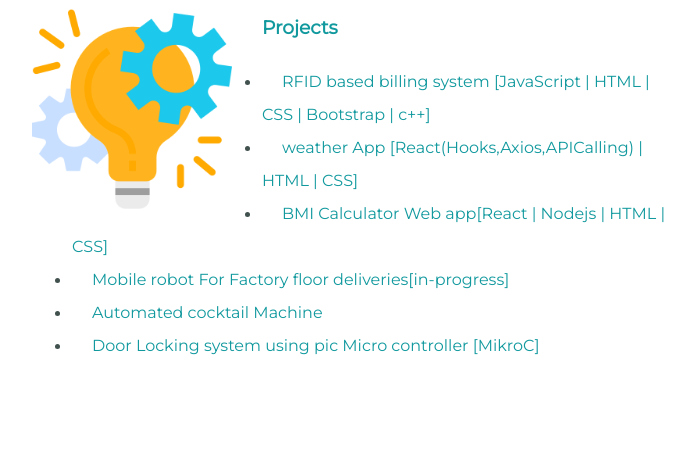
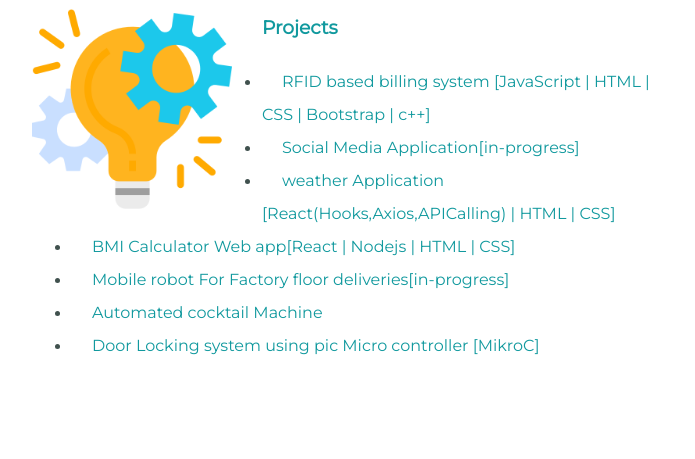
Before and after one commit to Yasirurasanjaya/portfolio, a plain HTML site: page index.html in a window 1280 px wide. Shown: the part 1920-2379 px from the top of the page, without its empty margins (288-983 px from the left). Drawn offline with Linux system fonts and the light colour scheme.

Commit message:
social app

```diff
--- a/index.html
+++ b/index.html
@@ -55,7 +55,10 @@
                 <ul>
                     <li><a class="rfid" href="https://github.com/Yasirurasanjaya/RFID_based_Billing_System.git">RFID
                             based billing system [JavaScript | HTML | CSS | Bootstrap | c++]</a></li>
-                    <li><a class="weather" href="">weather App [React(Hooks,Axios,APICalling) | HTML | CSS]</a></li>
+                    <li><a class="social" href="">Social Media Application[in-progress] </a></li>
+
+
+                    <li><a class="weather" href="https://github.com/Yasirurasanjaya/Weather_app">weather Application [React(Hooks,Axios,APICalling) | HTML | CSS]</a></li>
                     <li><a class="rfid" href="https://github.com/Yasirurasanjaya/BmiCalculatorWeb">BMI Calculator Web
                             app[React | Nodejs | HTML | CSS]</a></li>
                     <li><a class="mobile_r" href="">Mobile robot For Factory floor deliveries[in-progress] </a></li>
```
